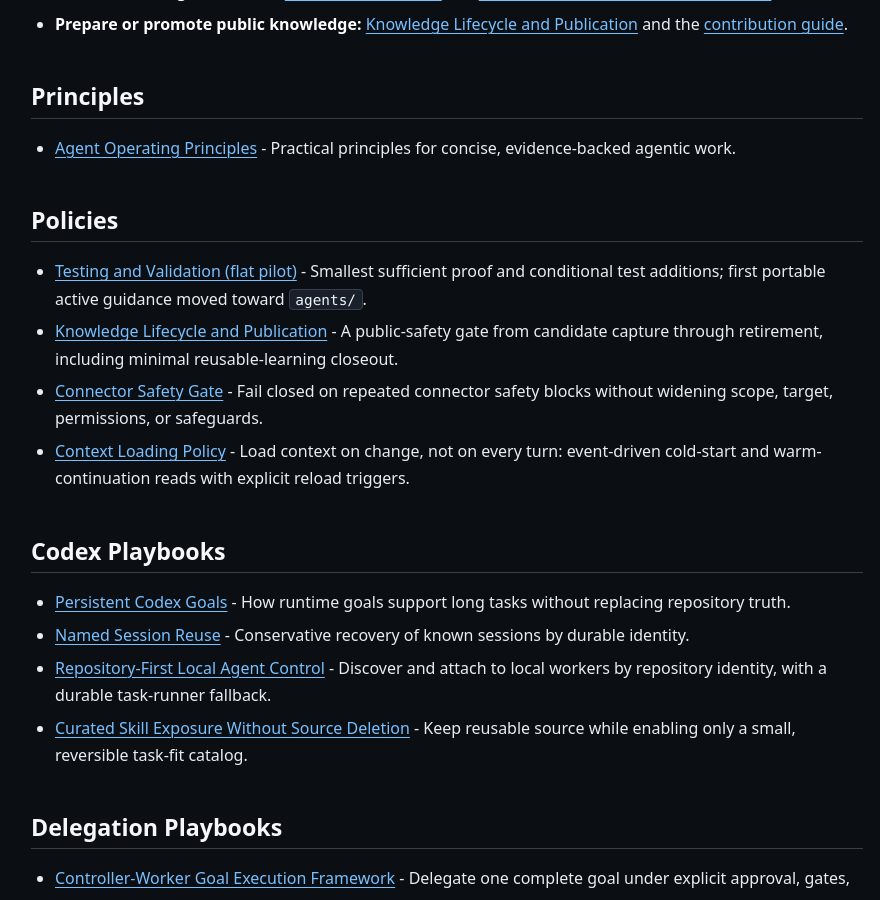
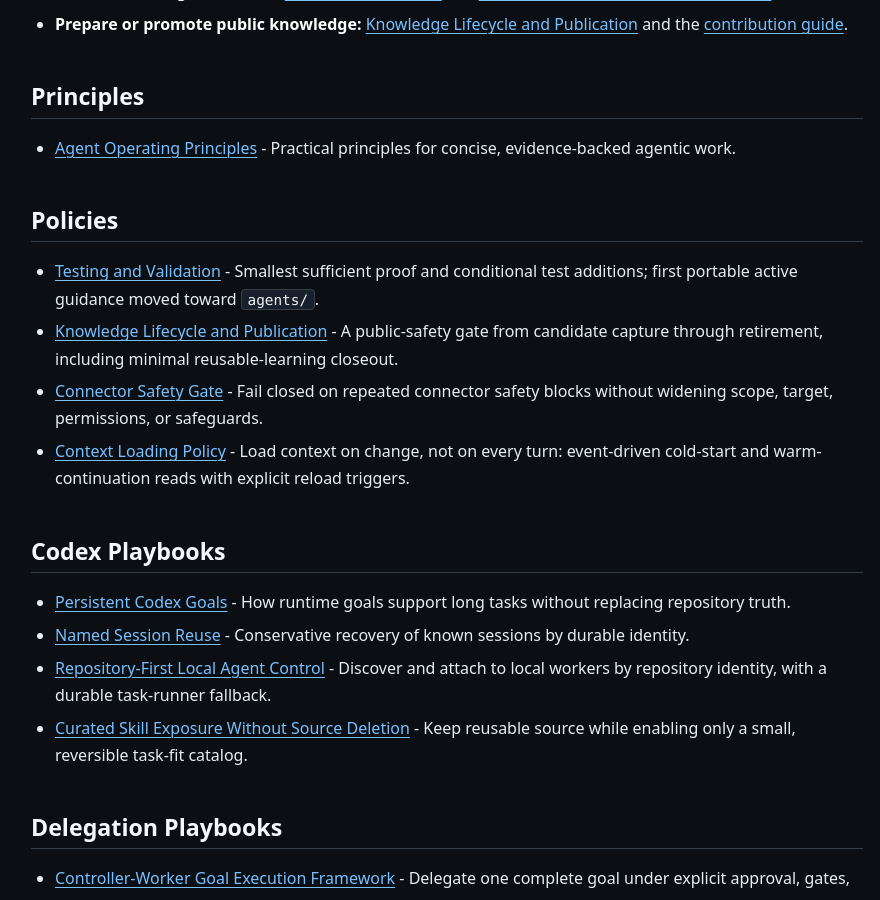
Before and after one commit to amitkarpe/agent-os, a Jekyll site: the page built from kb/index.md, in a window 1280 px wide and 900 px high, scrolled down 957 px. Shown: the whole window, without its empty margins (193-1073 px from the left). Built offline with Jekyll 4.4.1, drawn with Linux system fonts in a browser that asks for light colours; our own code applies the rules of GitHub Pages for plain Markdown files.

```diff
--- a/kb/index.md
+++ b/kb/index.md
@@ -28,7 +28,7 @@ okf_version: "0.1"
 
 ## Policies
 
-- [Testing and Validation (flat pilot)](../agents/TESTING.md) - Smallest sufficient proof and conditional test additions; first portable active guidance moved toward `agents/`.
+- [Testing and Validation](../agents/TESTING.md) - Smallest sufficient proof and conditional test additions; first portable active guidance moved toward `agents/`.
 - [Knowledge Lifecycle and Publication](policies/knowledge-lifecycle-and-publication.md) - A public-safety gate from candidate capture through retirement, including minimal reusable-learning closeout.
 - [Connector Safety Gate](policies/connector-safety-gate.md) - Fail closed on repeated connector safety blocks without widening scope, target, permissions, or safeguards.
 - [Context Loading Policy](policies/context-loading-policy.md) - Load context on change, not on every turn: event-driven cold-start and warm-continuation reads with explicit reload triggers.
```
